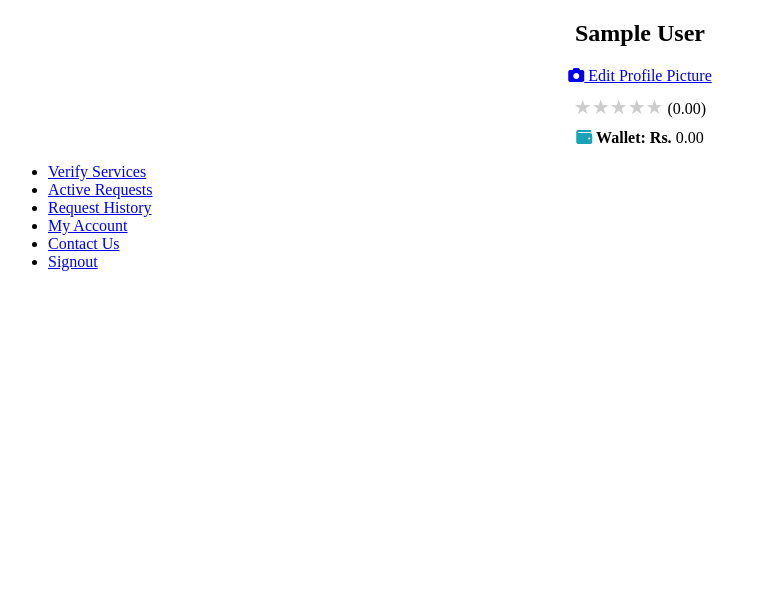
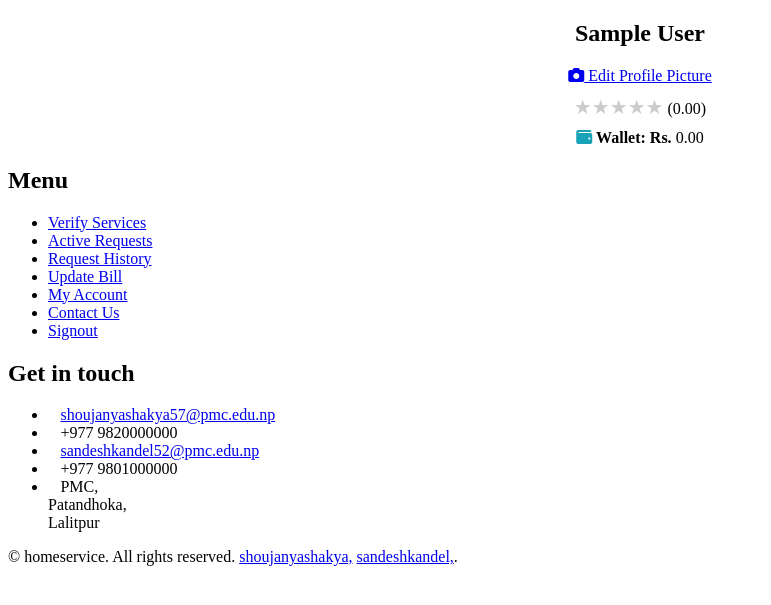
Before and after one commit to s2ope/home-service-platform, a PHP site: page /pmenu.php in a window 1280 px wide. Shown: the part 176-781 px from the top of the page, without its empty margins (0-771 px from the left). Run offline with PHP 8.4, Linux system fonts and the light colour scheme; the visitor is signed in with stand-in values (Sample User, id 1); data comes from the database, SQL or seed files in the repository.

Commit message:
Add updated files

```diff
--- a/Mservices.php
+++ b/Mservices.php
@@ -8,7 +8,7 @@ if(!isset($_SESSION["provider_utype"]) || $_SESSION["provider_utype"] != "Provid
     exit();
 }
 
-$con = mysqli_connect("localhost", "root", "", "gharsewa");
+$con = mysqli_connect("localhost", "root", "", "homeservice");
 if (mysqli_connect_errno() > 0) {
     echo mysqli_connect_error();
     exit();
--- a/Myservices.php
+++ b/Myservices.php
@@ -674,7 +674,7 @@ $stmt->store_result();
 </body>
 </html>
 
-<?php
+<!-- <?php
 $stmt->close();
 $con->close();
-?>
+?> -->
--- a/pmenu.php
+++ b/pmenu.php
@@ -175,18 +175,61 @@ $empty_stars = 5 - $full_stars - ($has_half_star ? 1 : 0);
 </section>
 
 <!-- ==================== MENU ==================== -->
-<nav>
+<nav id="menu">
+    <header class="major">
+	<h2>Menu</h2>
+</header>
     <ul>
         <li><a href="Mservices.php">Verify Services <?php if($unread_verification_count>0) echo '<span class="unread-badge">'.$unread_verification_count.'</span>'; ?></a></li>
         <li><a href="view_request.php">Active Requests <?php if($unread_service_count>0) echo '<span class="unread-badge">'.$unread_service_count.'</span>'; ?></a></li>
         <li><a href="View_report.php">Request History</a></li>
+        <li><a href="update_bill.php">Update Bill</a></li>
         <li><a href="Provider_Cpass.php">My Account</a></li>
         <li><a href="contactusp.php">Contact Us</a></li>
         <li><a href="Signout.php">Signout</a></li>
     </ul>
 </nav>
+<!-- Section -->
+<section>
+    <header>
+        <h2>Get in touch</h2>
+    </header>
+    <ul class="contact">
+                                                <li class="icon solid fa-envelope"><a href="mailto:shoujanyashakya57@pmc.edu.np">shoujanyashakya57@pmc.edu.np</a></li>
+												<li class="icon solid fa-phone">+977 9820000000</li>
+												<li class="icon solid fa-envelope"><a href="mailto:sandeshkandel52@pmc.edu.np">sandeshkandel52@pmc.edu.np</a></li>
+												<li class="icon solid fa-phone">+977 9801000000</li>
+												<li class="icon solid fa-home">PMC,<br />Patandhoka,<br />Lalitpur</li>
+    </ul>
+</section>
 
+<!-- Footer -->
+<footer id="footer">
+    <p class="copyright">&copy; homeservice. All rights reserved.
+	<a href="mailto:shoujanyashakya57@pmc.edu.np">shoujanyashakya,</a>
+	<a href="mailto:sandeshkandel52@pmc.edu.np">sandeshkandel,</a>.</p>
+</footer>
+
+<style>
+    .unread-badge {
+        display: inline-block;
+        background-color: red;
+        color: white;
+        border-radius: 50%;
+        width: 20px;
+        height: 20px;
+        text-align: center;
+        line-height: 20px;
+        font-size: 12px;
+        margin-left: 5px;
+        animation: pulse 1.5s infinite;
+    }
+
+    @keyframes pulse {
+        0% { transform: scale(1); }
+        50% { transform: scale(1.1); }
+        100% { transform: scale(1); }
+    }
+</style>
 </body>
 </html>
-
-<?php $con->close(); ?>
```
Also changed, not shown: mybookings1.php (+2 -5 lines), submit_rating.php (+26 -8 lines), view_report.php (+5 -7 lines), view_request.php (+8 -6 lines), uploads/Screenshot 2026-02-11 at 10.56.19.png (added).
